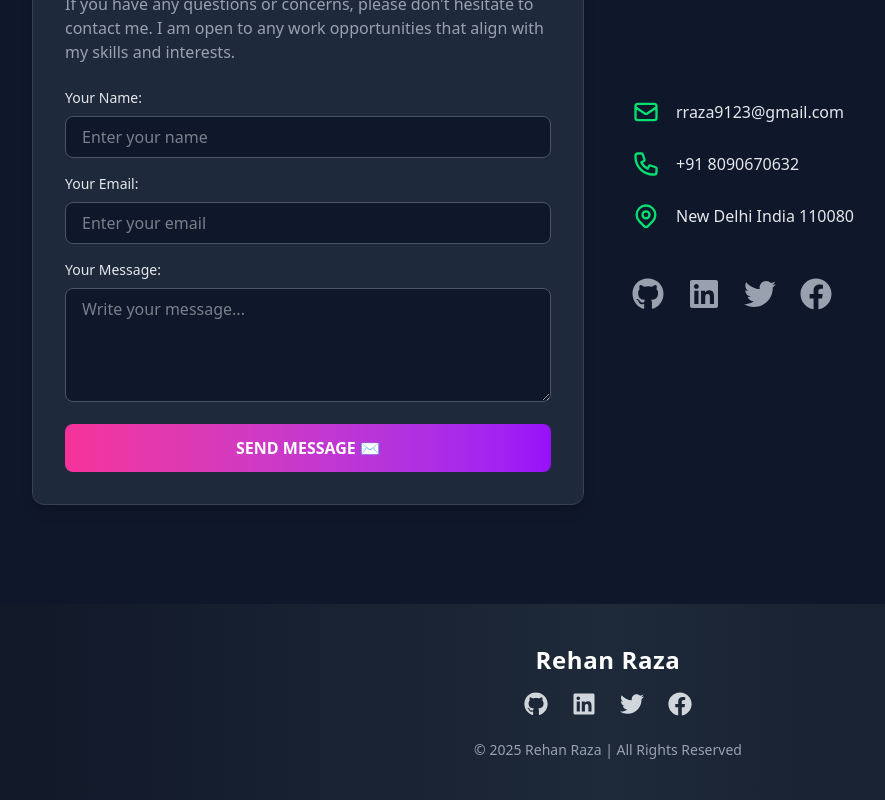
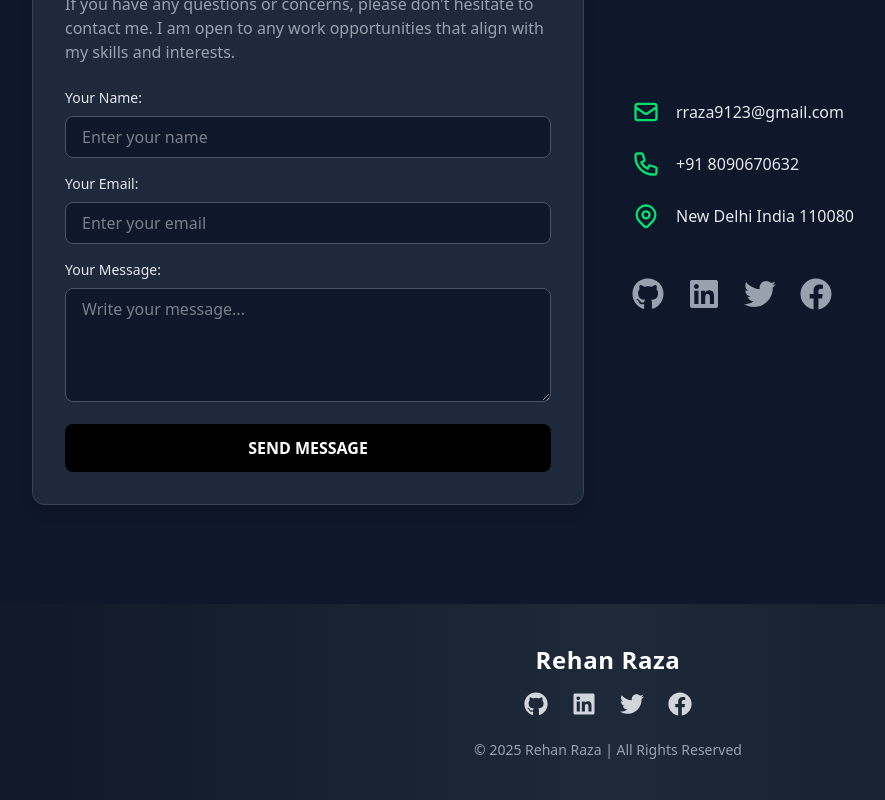
Before and after one commit to rehanraza788/portfolio, a React (Vite) app: page / in a window 1280 px wide. Shown: the part 3529-4329 px from the top of the page, without its empty margins (32-917 px from the left). Built offline with nearby package versions, Linux system fonts and the light colour scheme.

Commit message:
style: Update button background color and remove emoji from button text in Contact component

```diff
--- a/src/components/Contact.jsx
+++ b/src/components/Contact.jsx
@@ -50,9 +50,9 @@ const Contact = () => {
             </div>
             <button
               type="submit"
-              className="w-full py-3 rounded-lg font-semibold text-white bg-gradient-to-r from-pink-500 to-purple-600 hover:opacity-90 transition"
+              className="  w-full py-3 rounded-lg font-semibold text-white bg-black hover:opacity-90 transition"
             >
-              SEND MESSAGE ✉️
+              SEND MESSAGE
             </button>
           </form>
         </div>
```
